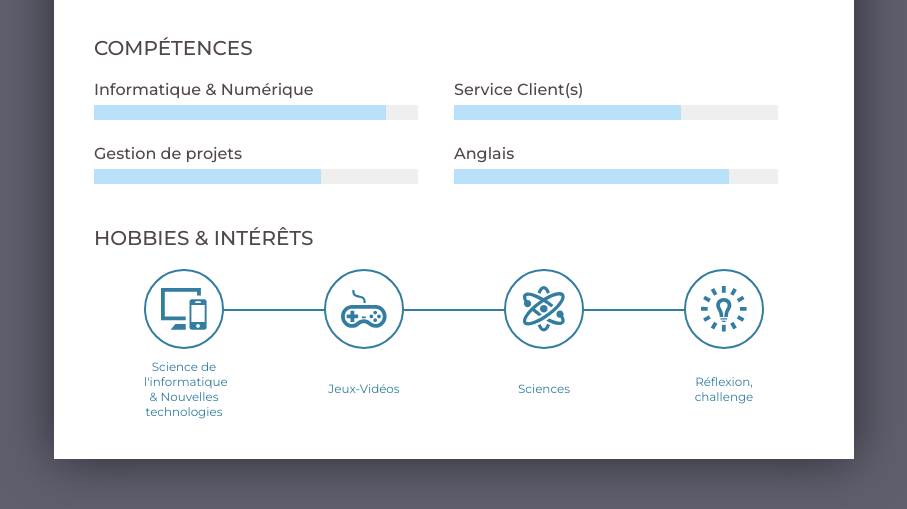
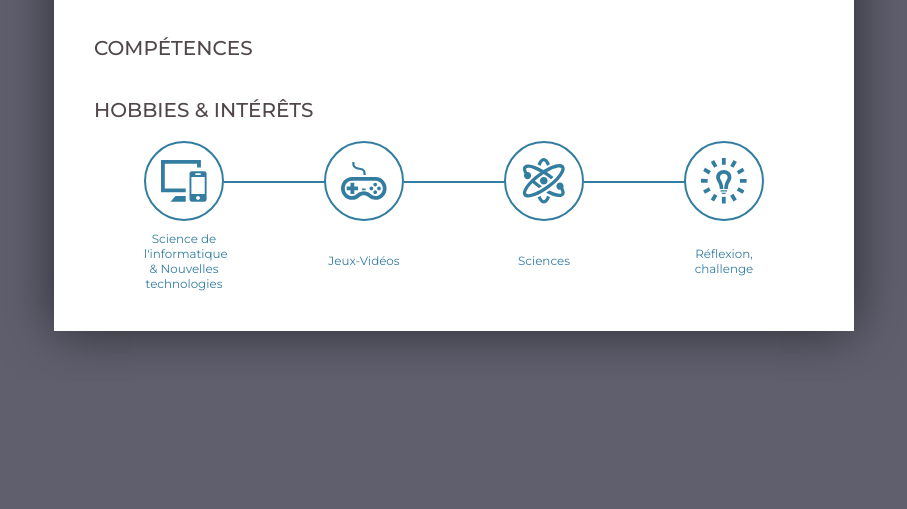
Before and after one commit to L-Clem/CV, a plain HTML site: page index.html in a window 1280 px wide. Shown: the part 1212-1721 px from the top of the page, without its empty margins (186-1093 px from the left). After the commit the page ends 1593 px from the top, so only its background shows below. Drawn offline with Linux system fonts and the light colour scheme; some icons are missing.

Commit message:
Supprime compétences

```diff
--- a/index.html
+++ b/index.html
@@ -236,32 +236,6 @@
             <h2 class="titre_categorie">
                 COMPÉTENCES
             </h2>
-            <div>
-                <div>
-                    <div class="titre">
-                        Informatique & Numérique
-                    </div>
-                    <progress max="100" value="90"></progress>
-                </div>
-                <div>
-                    <div class="titre">
-                        Service Client(s)
-                    </div>
-                    <progress max="100" value="70"></progress>
-                </div>
-                <div>
-                    <div class="titre">
-                        Gestion de projets
-                    </div>
-                    <progress max="100" value="70"></progress>
-                </div>
-                <div>
-                    <div class="titre">
-                        Anglais
-                    </div>
-                    <progress max="100" value="85"></progress>
-                </div>
-            </div>
         </div>
         <!-- Hobbies -->
         <div class="categorie" id="hobbies">
```
